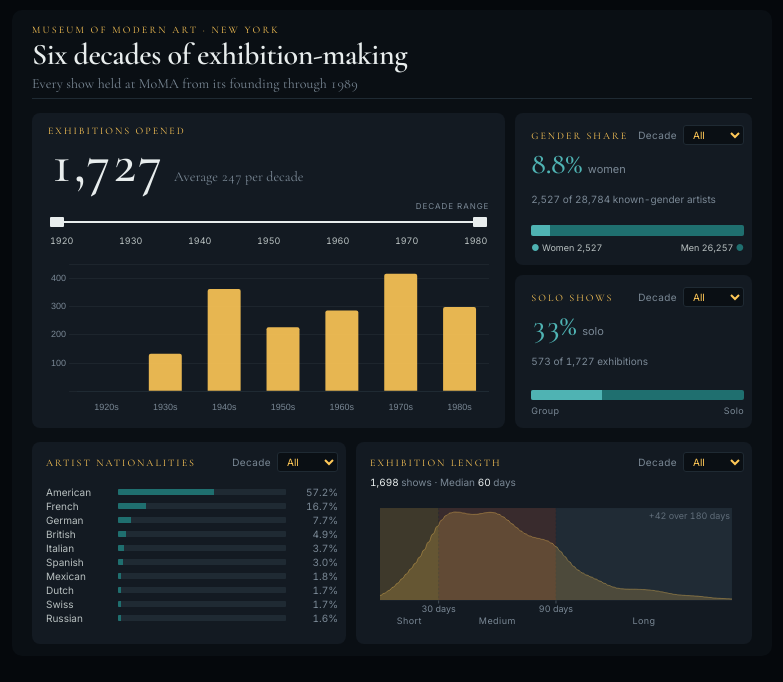
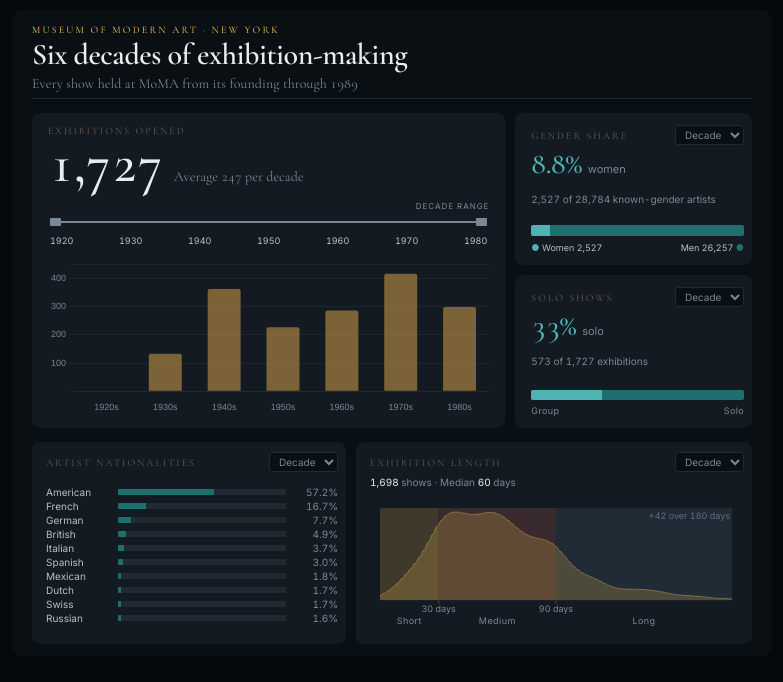
Before and after one commit to irdmax/data_viz, a plain HTML site: page moma_dashboard/index.html in a window 1280 px wide. Shown: the whole page, without its empty margins (248-1031 px from the left). Drawn offline with nearby package versions, Linux system fonts and the light colour scheme.

Commit message:
Add files via upload

```diff
--- a/moma_dashboard/index.html
+++ b/moma_dashboard/index.html
@@ -105,7 +105,7 @@
     font-family: var(--serif);
     font-size: 10px;
     letter-spacing: 0.2em;
-    color: var(--honey);
+    color: #6B5D50;
     text-transform: uppercase;
     white-space: nowrap;
   }
@@ -156,7 +156,7 @@
     position: absolute;
     top: 50%;
     height: 2px;
-    background: var(--bone);
+    background: var(--muted);
     border-radius: 1px;
     transform: translateY(-50%);
     pointer-events: none;
@@ -186,20 +186,20 @@
     -webkit-appearance: none;
     appearance: none;
     pointer-events: auto;
-    width: 14px;
-    height: 10px;
+    width: 11px;
+    height: 8px;
     border-radius: 1px;
-    background: var(--bone);
+    background: var(--muted);
     border: none;
     cursor: pointer;
-    margin-top: 4px;
+    margin-top: 5px;
   }
   .range-slider input[type="range"]::-moz-range-thumb {
     pointer-events: auto;
-    width: 14px;
-    height: 10px;
+    width: 11px;
+    height: 8px;
     border-radius: 1px;
-    background: var(--bone);
+    background: var(--muted);
     border: none;
     cursor: pointer;
   }
@@ -339,13 +339,20 @@
 
   select {
     background: var(--ink);
-    color: var(--honey);
+    color: var(--muted);
     border: 0.5px solid var(--line);
     font-size: 10px;
     padding: 2px 5px;
     border-radius: 3px;
     cursor: pointer;
     font-family: var(--sans);
+    outline: none;
+  }
+  select:focus,
+  select:focus-visible {
+    outline: 0.5px solid var(--muted-dim);
+    outline-offset: 0;
+    border-color: var(--muted-dim);
   }
 
   .swarm-stats {
@@ -446,10 +453,9 @@
       <div class="panel gender-panel">
         <div class="panel-eyebrow">
           <span class="eyebrow-sm">Gender share</span>
-          <div style="display:flex; align-items:center; gap:6px;">
-            <span style="font-size:10px; color: var(--muted); letter-spacing: 0.04em;">Decade</span>
-            <select id="genderDecade" aria-label="Decade for gender share">
-              <option value="all" selected>All</option>
+          <select id="genderDecade" aria-label="Select decade for gender share">
+            <option value="" disabled selected hidden>Decade</option>
+            <option value="all">All</option>
             <option value="1930s">1930s</option>
             <option value="1940s">1940s</option>
             <option value="1950s">1950s</option>
@@ -457,7 +463,6 @@
             <option value="1970s">1970s</option>
             <option value="1980s">1980s</option>
           </select>
-          </div>
         </div>
 
         <div style="display:flex; align-items:baseline; gap:6px; margin-top:4px;">
@@ -473,10 +478,9 @@
       <div class="panel solo-panel">
         <div class="panel-eyebrow">
           <span class="eyebrow-sm">Solo shows</span>
-          <div style="display:flex; align-items:center; gap:6px;">
-            <span style="font-size:10px; color: var(--muted); letter-spacing: 0.04em;">Decade</span>
-            <select id="soloDecade" aria-label="Decade for solo shows">
-              <option value="all" selected>All</option>
+          <select id="soloDecade" aria-label="Select decade for solo shows">
+            <option value="" disabled selected hidden>Decade</option>
+            <option value="all">All</option>
             <option value="1930s">1930s</option>
             <option value="1940s">1940s</option>
             <option value="1950s">1950s</option>
@@ -484,7 +488,6 @@
             <option value="1970s">1970s</option>
             <option value="1980s">1980s</option>
           </select>
-          </div>
         </div>
 
         <div style="display:flex; align-items:baseline; gap:6px; margin-top:4px;">
@@ -512,10 +515,9 @@
     <div class="panel panel-sm nat-panel">
       <div class="panel-eyebrow">
         <span class="eyebrow-sm">Artist nationalities</span>
-        <div style="display:flex; align-items:center; gap:6px;">
-          <span style="font-size:10px; color: var(--muted); letter-spacing: 0.04em;">Decade</span>
-          <select id="natDecade" aria-label="Decade for artist nationalities">
-            <option value="all" selected>All</option>
+        <select id="natDecade" aria-label="Select decade for artist nationalities">
+          <option value="" disabled selected hidden>Decade</option>
+          <option value="all">All</option>
           <option value="1930s">1930s</option>
           <option value="1940s">1940s</option>
           <option value="1950s">1950s</option>
@@ -524,17 +526,15 @@
           <option value="1980s">1980s</option>
         </select>
       </div>
-      </div>
       <div id="natList" class="nat-list-wrap"></div>
     </div>
 
     <div class="panel panel-sm swarm-panel">
       <div class="panel-eyebrow">
         <span class="eyebrow-sm">Exhibition length</span>
-        <div style="display:flex; align-items:center; gap:6px;">
-          <span style="font-size:10px; color: var(--muted); letter-spacing: 0.04em;">Decade</span>
-          <select id="swarmDecade" aria-label="Decade for exhibition length">
-            <option value="all" selected>All</option>
+        <select id="swarmDecade" aria-label="Select decade for exhibition length">
+          <option value="" disabled selected hidden>Decade</option>
+          <option value="all">All</option>
           <option value="1930s">1930s</option>
           <option value="1940s">1940s</option>
           <option value="1950s">1950s</option>
@@ -542,7 +542,6 @@
           <option value="1970s">1970s</option>
           <option value="1980s">1980s</option>
         </select>
-        </div>
       </div>
       <div class="swarm-stats">
         <span><span id="swarmN" style="color:var(--bone);">—</span> shows · Median <span id="swarmMed" style="color:var(--bone);">—</span> days</span>
@@ -593,12 +592,12 @@
     '1980s': {'American':2225, 'French':508, 'German':456, 'British':208, 'Italian':136,'Spanish':101,'Mexican':22, 'Dutch':71, 'Swiss':89, 'Russian':107}
   };
 
-  let lo=0, hi=6, genderDecade='all', natDecade='all', soloDecade='all';
+  let lo=0, hi=6, genderDecade='all', natDecade='all', soloDecade='all', swarmDecade='all';
   const fmt = n => n.toLocaleString('en-US');
 
   const C = {
     honey:   '#FFC857',
-    honeyA90:'rgba(255,200,87,0.9)',
+    honeyA90:'rgba(168,131,64,0.7)',
     honeyD:  '#D9A53C',
     teal:    '#1F6F6F',
     tealS:   '#4FB3B3',
@@ -683,7 +682,7 @@
   }
 
   function renderSwarm(){
-    const sel = document.getElementById('swarmDecade').value;
+    const sel = swarmDecade;
     let durs;
     if (sel === 'all') {
       durs = [];
@@ -878,7 +877,10 @@
     renderSolo();
   });
 
-  document.getElementById('swarmDecade').addEventListener('change', renderSwarm);
+  document.getElementById('swarmDecade').addEventListener('change', e => {
+    swarmDecade = e.target.value;
+    renderSwarm();
+  });
 
   renderGender();
   renderNats();
```
Lines whose indentation alone changed are shown as unchanged.
